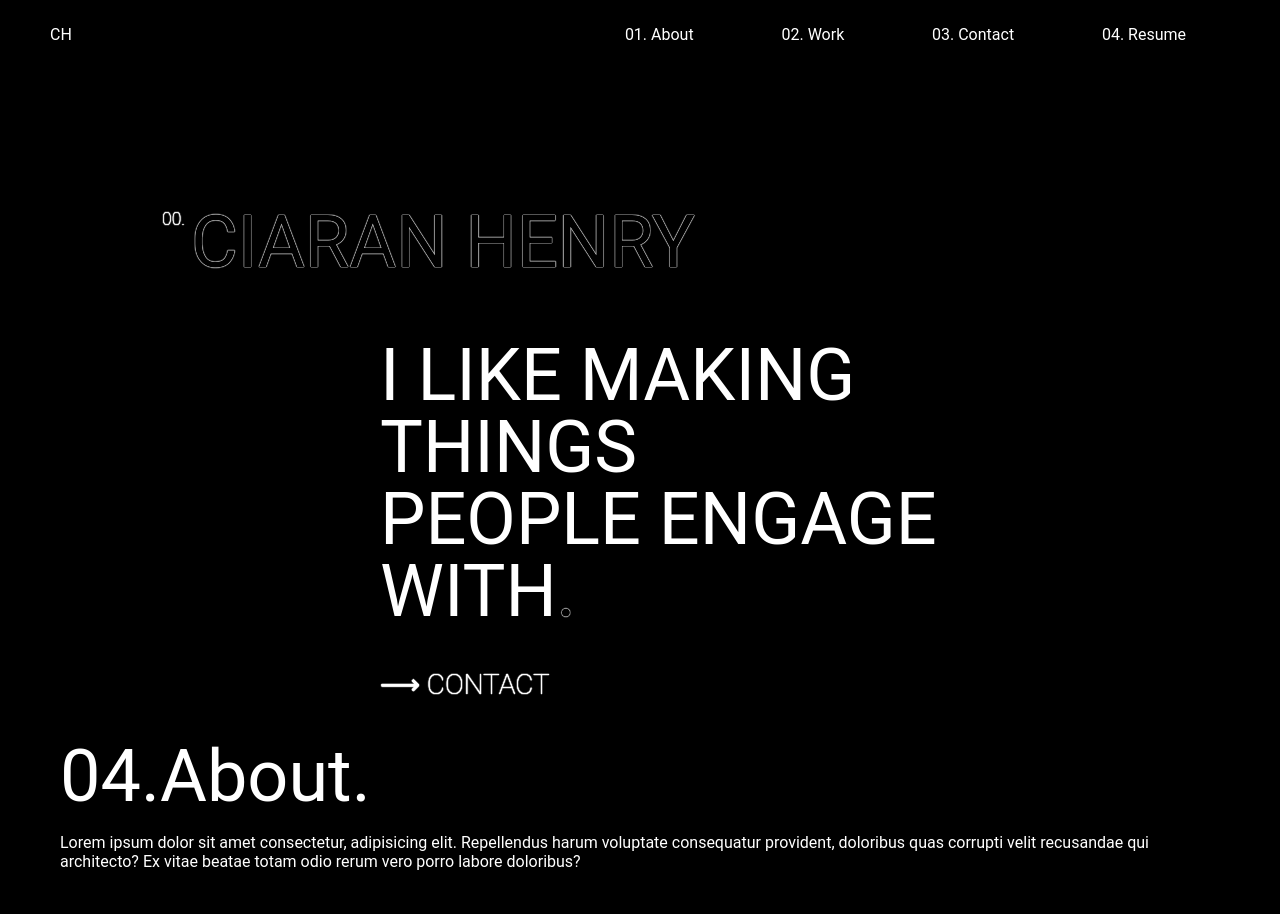
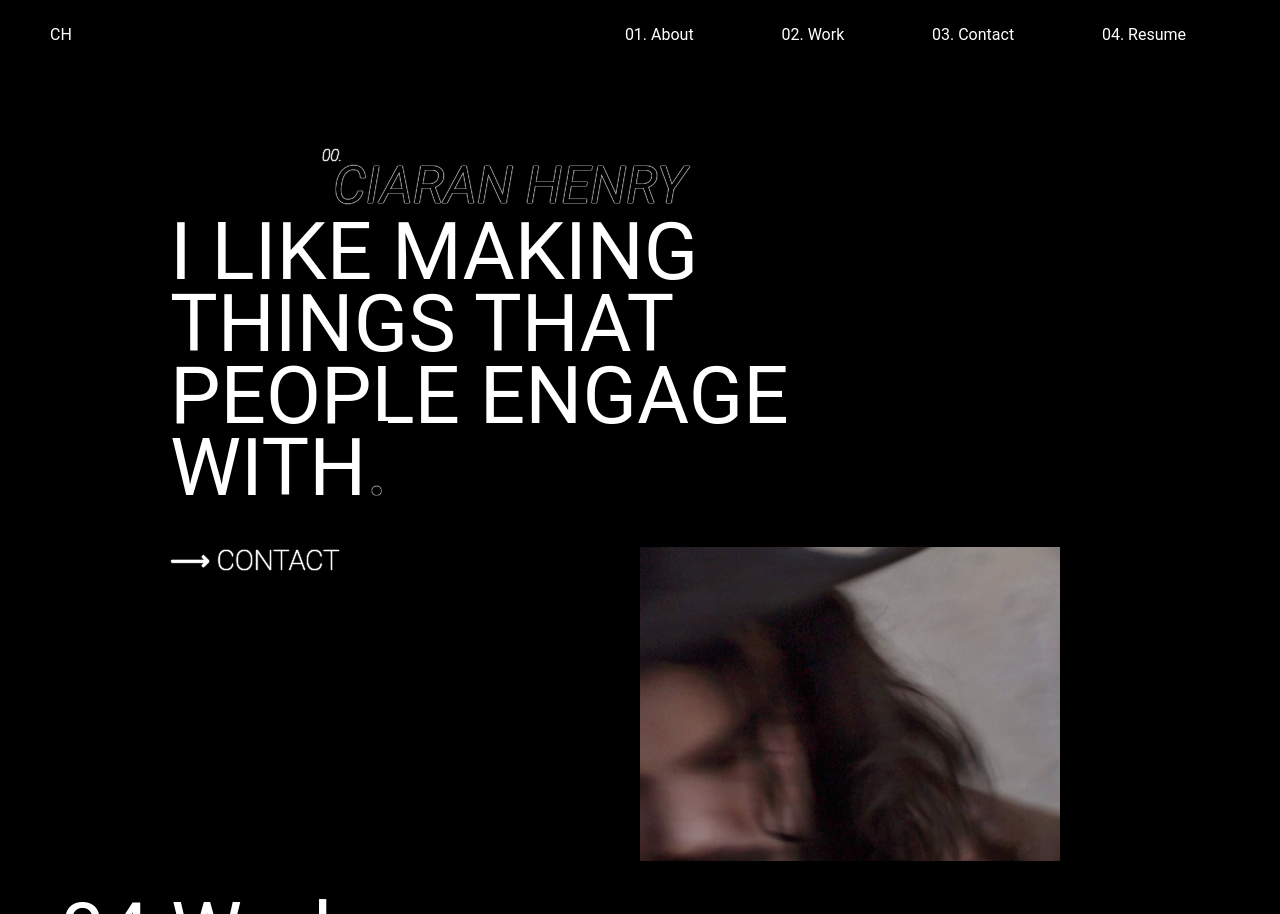
Before and after one commit to c-henry1/Portfolio, a plain HTML site: page index.html in a window 1280 px wide. Shown: the top 914 px of the page. Drawn offline with Linux system fonts and the light colour scheme.

Commit message:
day3
refinements

```diff
--- a/index.html
+++ b/index.html
@@ -36,7 +36,7 @@
                 <div class="heading">
                     <h2>I LIKE MAKING</h2>
                 <div class="heading">
-                    <h2>THINGS</h2>
+                    <h2>THINGS THAT</h2>
                 </div>
                 <div class="heading">
                     <h2>PEOPLE ENGAGE</h2>
@@ -49,14 +49,13 @@
                 </div>
             </div>
         </div>
+        <div class="hero-image-cont">
+            <img src="DV-rohin-warehouse2-low-res.jpg" alt="Jungala Radio website screenshot." class="hero-image">
+        </div>
+    </div>
 
 
-        <div class="about-section">
-            <div class="about-container">
-                <h2 class="about-me"><p class="number">04.</p>About.</h2>
-                <p class="about-para">Lorem ipsum dolor sit amet consectetur, adipisicing elit. Repellendus harum voluptate consequatur provident, doloribus quas corrupti velit recusandae qui architecto? Ex vitae beatae totam odio rerum vero porro labore doloribus?</p>
-            </div>
-        </div>
+
 
         <div class="work-section">
             <div class="work-container">
@@ -108,6 +107,13 @@
             </div>
         </div>
 
+        <div class="about-section">
+            <div class="about-container">
+                <h2 class="about-me"><p class="number">04.</p>About.</h2>
+                <p class="about-para">Lorem ipsum dolor sit amet consectetur, adipisicing elit. Repellendus harum voluptate consequatur provident, doloribus quas corrupti velit recusandae qui architecto? Ex vitae beatae totam odio rerum vero porro labore doloribus?</p>
+            </div>
+        </div>
+
     </div>
 
 
--- a/styles.css
+++ b/styles.css
@@ -67,34 +67,36 @@ li p:hover {
 }
 
 .heading-number {
-    font-size: 2.2vh;
+    font-size: 2vh;
     display: inline;
     position: relative;
     bottom: 42px;
-    left: 12px;
+    left: 22px;
     font-weight: 100;
 }
 
 .heading-name h1 {
-    font-size: 9vh;
+    font-size: 6.5vh;
     text-shadow: 0 0 1px white, 0 0 1px white, 0 0 1px white, 0 0 1px white;
     color: black;
-    padding: 50px 0px 0px 130px;
+    padding: 50px 0px 0px 280px;
+    font-style: italic;
 }
 
 .hero {
-margin-top: 130px;
+margin-top: 85px;
 flex-wrap: nowrap;
 justify-content: center;
 }
 
+
 .title {
-    padding: 55px 0px 0px 360px;
+    padding: 0px 0px 0px 150px;
     width: 100%;
 }
 
 h2 {
-    font-size: 9vh;
+    font-size: 10vh;
     line-height: 9vh;
     position: relative;
     width: 100%;
@@ -133,8 +135,20 @@ h1, h2 {
     color: #000000;
 }
 
-.hero {
-    padding: 0px 0px 100px;
+
+.hero-image-cont {
+    width: 100%;
+    display: flex;
+    justify-content: flex-end;
+    position: relative;
+    top: -30px;
+    background-color: rgba(0, 0, 0, 0);
+    pointer-events: none;
+}
+
+.hero-image {
+    width: 50%;
+    padding-right: 200px;
 }
 
 .about-container {
@@ -149,8 +163,12 @@ h1, h2 {
     padding-bottom: 25px;;
 }
 
+.grid-container {
+    padding-top: 10px;
+}
+
 .work-container {
-    padding: 40px;
+    padding: 5px 40px 40px 40px;
 }
 
 .grid-container {
```
